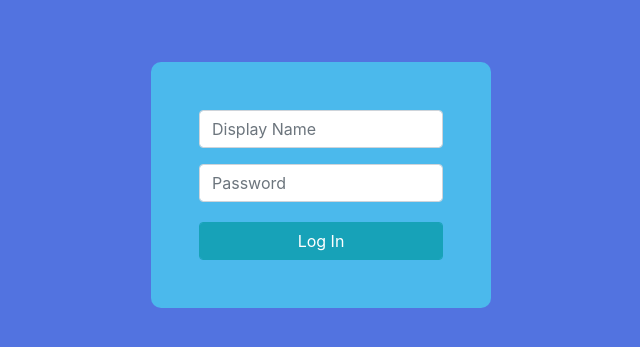
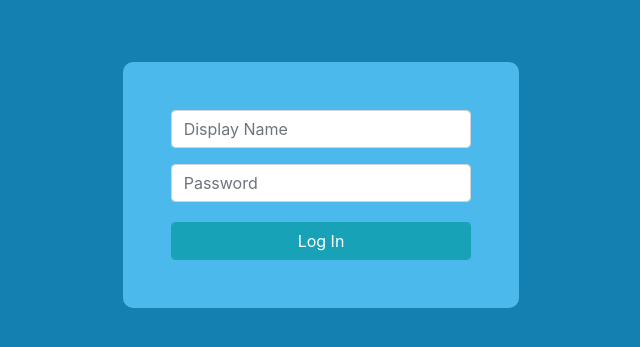
Before and after one commit to wncc/Hello-FOSS-Chat, a Flask app: page / in a window 1280 px wide. Shown: the top 347 px of the page, without its empty margins (304-944 px from the left). Run offline with Flask 2, Linux system fonts and the light colour scheme; some libraries are stand-ins or nearby versions.

Commit message:
Revert "Issue 13 fixed"

```diff
--- a/templates/index.html
+++ b/templates/index.html
@@ -27,7 +27,7 @@ Login
                         </div>
                     </form>
                     {% if message %}
-                    <p style="color: rgb(20, 127, 177)">{{ message }}</p>
+                    <p style="color: red;">{{ message }}</p>
                     {% endif %}
                 </div>
             </div>
--- a/templates/layout.html
+++ b/templates/layout.html
@@ -9,21 +9,10 @@
         <script src="https://ajax.googleapis.com/ajax/libs/jquery/3.5.1/jquery.min.js"></script>
         <script src="https://cdnjs.cloudflare.com/ajax/libs/popper.js/1.16.0/umd/popper.min.js"></script>
         <script src="https://maxcdn.bootstrapcdn.com/bootstrap/4.5.0/js/bootstrap.min.js"></script>
-        <link href="https://fonts.googleapis.com/css2?family=Lobster&display=swap" rel="stylesheet">
-        <style>
-          html {
-            font-family: 'Lobster', cursive;
-    overflow: scroll;
-    overflow-x: hidden;
-}
-::-webkit-scrollbar {
-    width: 0px;  /* Remove scrollbar space */
-    background: transparent;  /* Optional: just make scrollbar invisible */
-}
-            </style>
+
     </head>
-    <body style="background-color:rgb(82, 115, 224);">
-        <div class="container">
+    <body style="background-color: rgb(20, 127, 177);">
+        <div>
             {% block body %}
             {% endblock %}
         </div>
```
Also changed, not shown: requirements.txt (+27 -4 lines), templates/login.html (+5 -17 lines).
